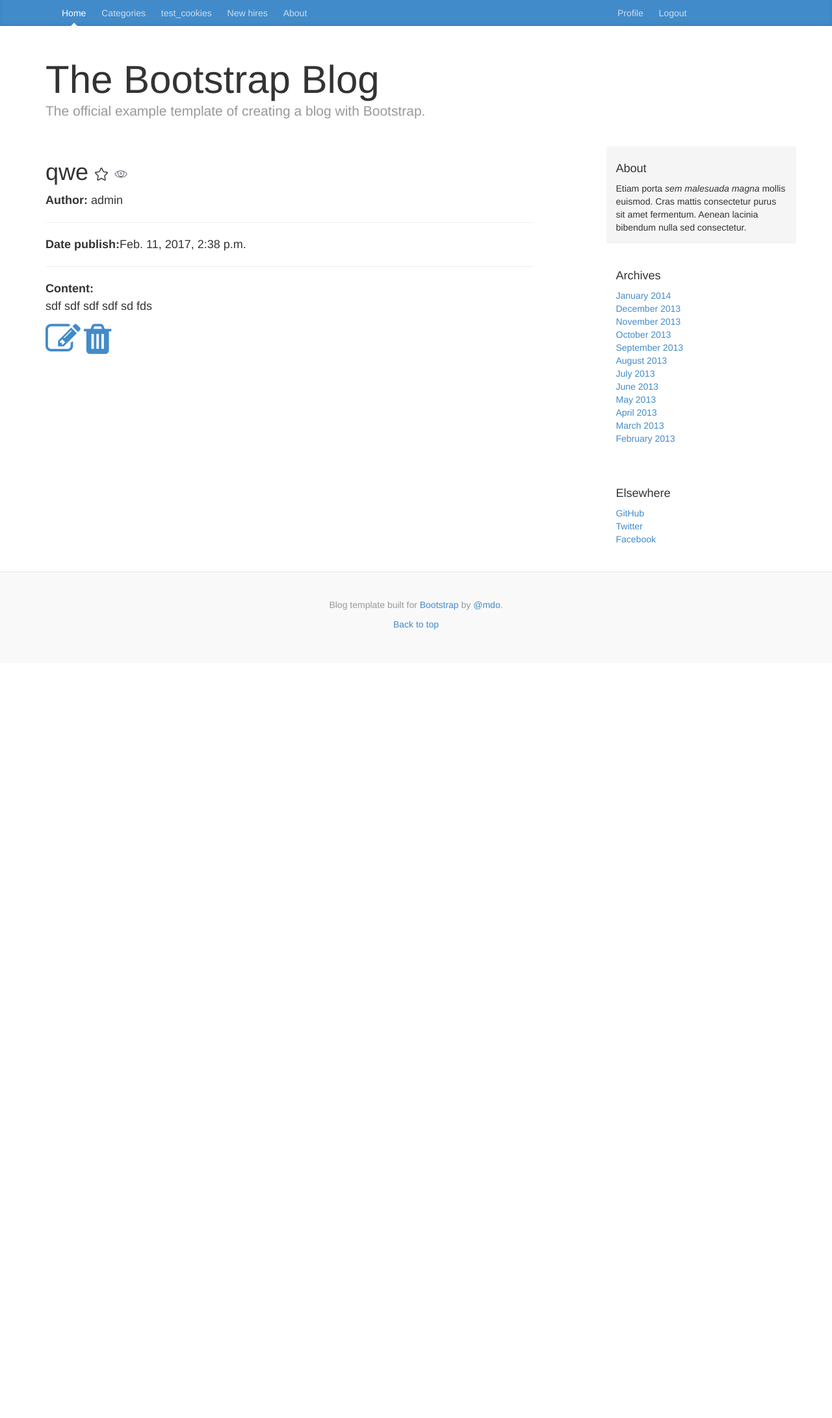
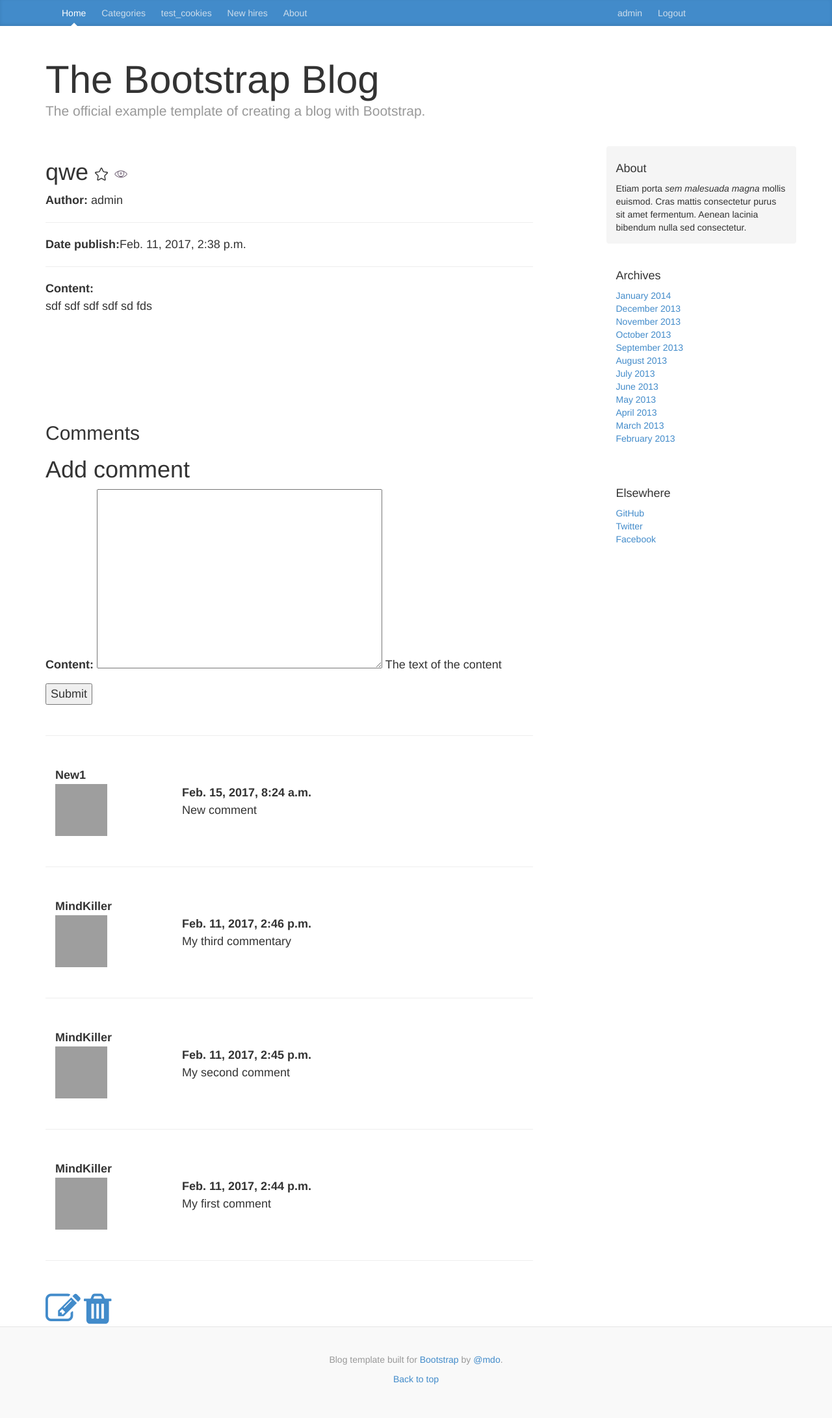
Before and after one commit to MibenCoop/blog_ex, a Django app: page /blog/show_page/1/ in a window 1280 px wide. Shown: the whole page at 65% size. Before the commit the page ends 969 px from the top, so only its background shows below. Run offline with Django 3.2, Linux system fonts and the light colour scheme; a user stored in the database is signed in; data comes from the database, SQL or seed files in the repository; both versions use the stored data as it was after the commit; some libraries are stand-ins or nearby versions; grey boxes are pictures that could not be loaded.

Commit message:
Blog:return

```diff
--- a/blog/forms.py
+++ b/blog/forms.py
@@ -1,5 +1,5 @@
 from django import forms
-from blog.models import Page,Category, UserProfile
+from blog.models import Page,Category, UserProfile, Comment
 
 
 class CategoryForm(forms.ModelForm):
@@ -10,10 +10,6 @@ class CategoryForm(forms.ModelForm):
         exclude = ('note_number',)
     def __str__(self):
         return self.name
-
-
-
-
 
 class PageForm(forms.ModelForm):
     title = forms.CharField(max_length=128,help_text="Enter the Title")
@@ -36,3 +32,12 @@ class UserProfileForm(forms.ModelForm):
     class Meta:
         model = UserProfile
         exclude = ('user',)
+
+
+
+class CommentForm(forms.ModelForm):
+    #author = forms.CharField(max_length=128)
+    content = forms.CharField(widget=forms.Textarea,help_text="The text of the content")
+    class Meta:
+        model = Comment
+        exclude = ('date_print','author','owner','avatar')
--- a/blog/models.py
+++ b/blog/models.py
@@ -24,13 +24,13 @@ class Page(models.Model):
     id = models.IntegerField(primary_key=True)
     title = models.CharField(max_length=128)
     author = models.CharField(max_length=128)
-    date_print = models.DateField(auto_now_add=True)
+    date_print = models.DateTimeField(auto_now_add=True)
     content = models.CharField(max_length=5000,)
     views = models.IntegerField(default=0)
     likes = models.IntegerField(default=0)
     favorite = models.BooleanField(default=False)
     def __str__(self):
-        return self.title
+        return self.id
 
 class UserProfile(models.Model):
     user = models.OneToOneField(User)
@@ -43,3 +43,12 @@ class UserProfile(models.Model):
     picture = models.ImageField(upload_to='profile_images',blank=True)
     def __str__(self):
         return self.user.username
+
+class Comment(models.Model):
+    owner = models.IntegerField(default=0)
+    avatar = models.ImageField(blank=True)
+    author = models.CharField(max_length=128)
+    date_print = models.DateTimeField(auto_now_add=True)
+    content = models.CharField(max_length=5000,)
+    def __str__(self):
+        return self.owner
--- a/blog/urls.py
+++ b/blog/urls.py
@@ -8,6 +8,8 @@ urlpatterns = [
     url(r'^test_cookies/$', views.test_cookies,name='test_cookies'),
     url(r'^delete_page/(?P<id>[1-9]+)/$', views.delete_page,name='delete_page'),
     url(r'^edit_page/(?P<id>[1-9]+)/$', views.edit_page,name='edit_page'),
+   # url(r'^add_comment/(?P<id>[1-9]+)/$', views.add_comment,name='add_comment'),
+   # url(r'^show_comments/(?P<id>[1-9]+)/$', views.show_comments,name='show_comments'),
     url(r'^profile/(?P<username>[\w\-]+)/$',views.profile, name='profile'),
     url(r'^categories_list/(?P<id>[1-9]+)/$', views.show_page, name='show_page'),
     url(r'^show_page/(?P<id>[1-9]+)/$', views.show_page, name='show_page'),
--- a/blog/views.py
+++ b/blog/views.py
@@ -5,8 +5,8 @@ from django.shortcuts import render, get_object_or_404
 from django.shortcuts import redirect
 from django.core.urlresolvers import reverse
 from django.http import HttpResponse
-from blog.models import Category, Page, UserProfile
-from blog.forms import CategoryForm, PageForm, UserProfileForm
+from blog.models import Category, Page, UserProfile, Comment
+from blog.forms import CategoryForm, PageForm, UserProfileForm, CommentForm
 from datetime import datetime
 
 #from django.template.defaulttags import url
@@ -80,10 +80,34 @@ def show_page(request, id):
         page = Page.objects.get(id=id)
     except:
         return reverse('index')
-    message = "hey"
-    context_dict = {'message': message, 'id': id, 'page': page}
+    try:
+        username = request.user.username
+        userprofile = UserProfile()
+        if (username):
+             userprofile = UserProfile.objects.get_or_create(user=request.user)[0]
+    except:
+        username = None
+        userprofile = None
+
+    owner = False
+    if (page.author == username):
+        owner = True
+    comments = Comment.objects.filter(owner=id).order_by('-date_print')
     # page.views = page.views + 1
     page.save()
+    form = CommentForm()
+    if request.method == "POST":
+        form = CommentForm(request.POST, request.FILES)
+        if form.is_valid():
+            comment = form.save(commit=False)
+            comment.author= request.user
+            comment.avatar = userprofile.picture
+            comment.owner = id
+            comment.save()
+            return redirect('index')
+        else:
+            print(form.errors)
+    context_dict = {'comments': comments, 'id': id, 'page': page, 'userprofile': userprofile,'form':form,'owner':owner}
     return render(request, 'blog/show_page.html', context_dict)
 
 
@@ -121,7 +145,7 @@ def add_page(request, category_name_slug):
             page.category = category
             page.author = request.user
             page.save()
-            print(page)
+            #print(page)
             return show_category(request, category_name_slug)
         else:
             print(form.errors)
--- a/template/blog/base.html
+++ b/template/blog/base.html
@@ -38,7 +38,7 @@
     </nav>
     <nav class="blog-nav col-sm-3">
         {% if user.is_authenticated %}
-            <a class="blog-nav-item" href="{% url 'profile' user.username %}">Profile</a>
+            <a class="blog-nav-item" href="{% url 'profile' user.username %}">{{ user.username }}</a>
             <a class="blog-nav-item" href="{% url 'auth_logout' %}?next=/blog/">Logout</a>
         {% else %}
             <a class="blog-nav-item" href="{% url 'registration_register' %}">Register Here</a>
--- a/template/blog/show_category.html
+++ b/template/blog/show_category.html
@@ -24,7 +24,7 @@
     <hr>
     <hr>
     {% if  user.is_authenticated %}
-        <a href="{%  url 'add_page' category.slug %}"><strong>Add <i class="fa fa-file fa-3x" aria-hidden="true"></i></strong></a>
+        <a href="{%  url 'add_page' category.slug %}"><strong><i class="fa fa-file fa-3x" aria-hidden="true"></i></strong></a>
     {% else %}
         Only register users can add articles.And comment them.
         For registration click <a href="{% url 'registration_register' %}">here</a>
--- a/template/blog/show_page.html
+++ b/template/blog/show_page.html
@@ -15,11 +15,47 @@
     {% else %}
         <a href="{% url 'watched_page' page.id %}"><img src="{% static 'images/watch.png'  %}" alt="true_star" width="20px" height="20px"></a>
     {% endif %}<br></h1>
-
     <strong>Author:</strong> {{ page.author }} <hr>
     <strong>Date publish:</strong>{{ page.date_print }} <hr>
     <strong>Content:</strong><p id="wrap_text" >{{  page.content }}   <br></p>
-    <a href="{% url 'edit_page' page.id %}"><i class="fa fa-pencil-square-o fa-3x" aria-hidden="true"></i></a>
-    <a href="{% url 'delete_page' page.id %}"><i class="fa fa-trash fa-3x"  aria-hidden="true"></i></a>
+    <br><br><br><br><br>
+    {% if user.is_authenticated %}
+        <h2>Comments</h2>
+        <div>
+            <h1>Add comment</h1>
+            <form method="post" action="." enctype="multipart/form-data">
+            {% csrf_token %}
+            {{ form.as_p }}
+            <input type="submit" value="Submit" />
+            </form>
+        </div><br><hr><br>
+    {% else %}
+        <a  href="{% url 'registration_register' %}">Register</a>
+        or <a  href="{% url 'auth_login' %}">login</a>
+        to add your  comment <br><hr><br>
+    {% endif %}
+    {% for comment in comments %}
+            <div class="container">
+                <div class="row">
+                    <div class="col-sm-2">
+                        <strong >{{ comment.author }}</strong>
+                    </div>
+                </div>
+                <div class="row">
+                    <div class="col-sm-2">
+                        <img src="{{MEDIA_URL}}{{comment.avatar}}"  width="80" height="80"
+                          alt="{{comment.avatar}}" title="avatar"/>
+                    </div>
+                    <div  class="col-sm-10">
+                         <strong>{{ comment.date_print }}</strong>
+                         <p id="wrap_text">{{ comment.content }}</p>
+                    </div>
+                </div>
+            </div><br><hr><br>
+    {% endfor %}
+    {% if owner %}
+        <a href="{% url 'edit_page' page.id %}"><i class="fa fa-pencil-square-o fa-3x" aria-hidden="true"></i></a>
+        <a href="{% url 'delete_page' page.id %}"><i class="fa fa-trash fa-3x"  aria-hidden="true"></i></a>
+    {% endif %}
 
 {% endblock %}
```
Also changed, not shown: blog/admin.py (+7 -1 lines), template/blog/add_comment.html (added, +12 -0 lines), template/blog/show_comments.html (added, +13 -0 lines), blog/migrations/0010_comment.py (added), blog/migrations/0011_auto_20170211_1731.py (added), blog/migrations/0012_auto_20170211_1734.py (added), blog/migrations/0013_auto_20170211_1738.py (added), blog/migrations/0014_comment_avatar.py (added), db.sqlite3, media/profile_images/dE5guojMWbM_mxdtrT1.jpg (added), media/profile_images/rango.jpg (added).
